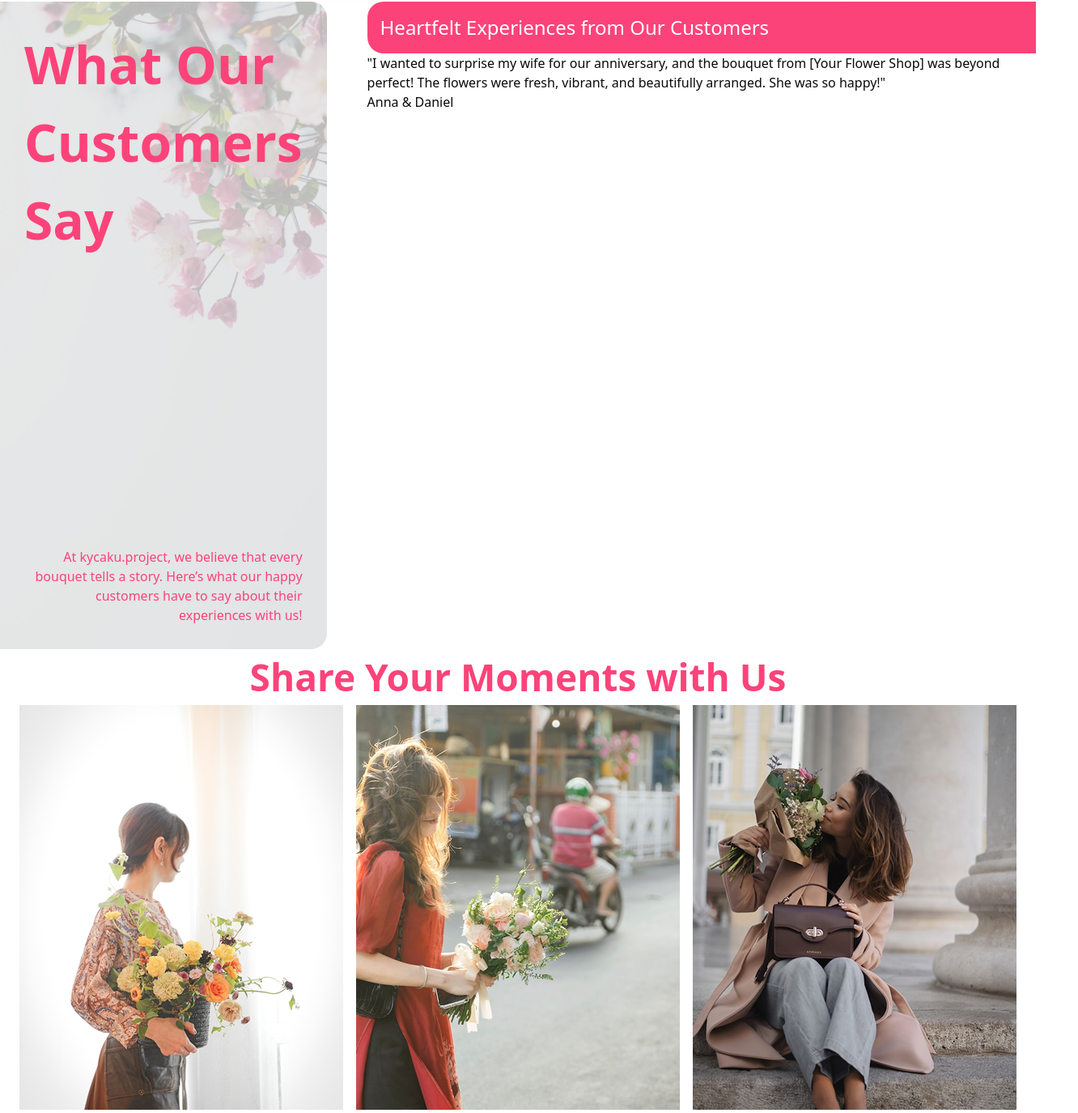
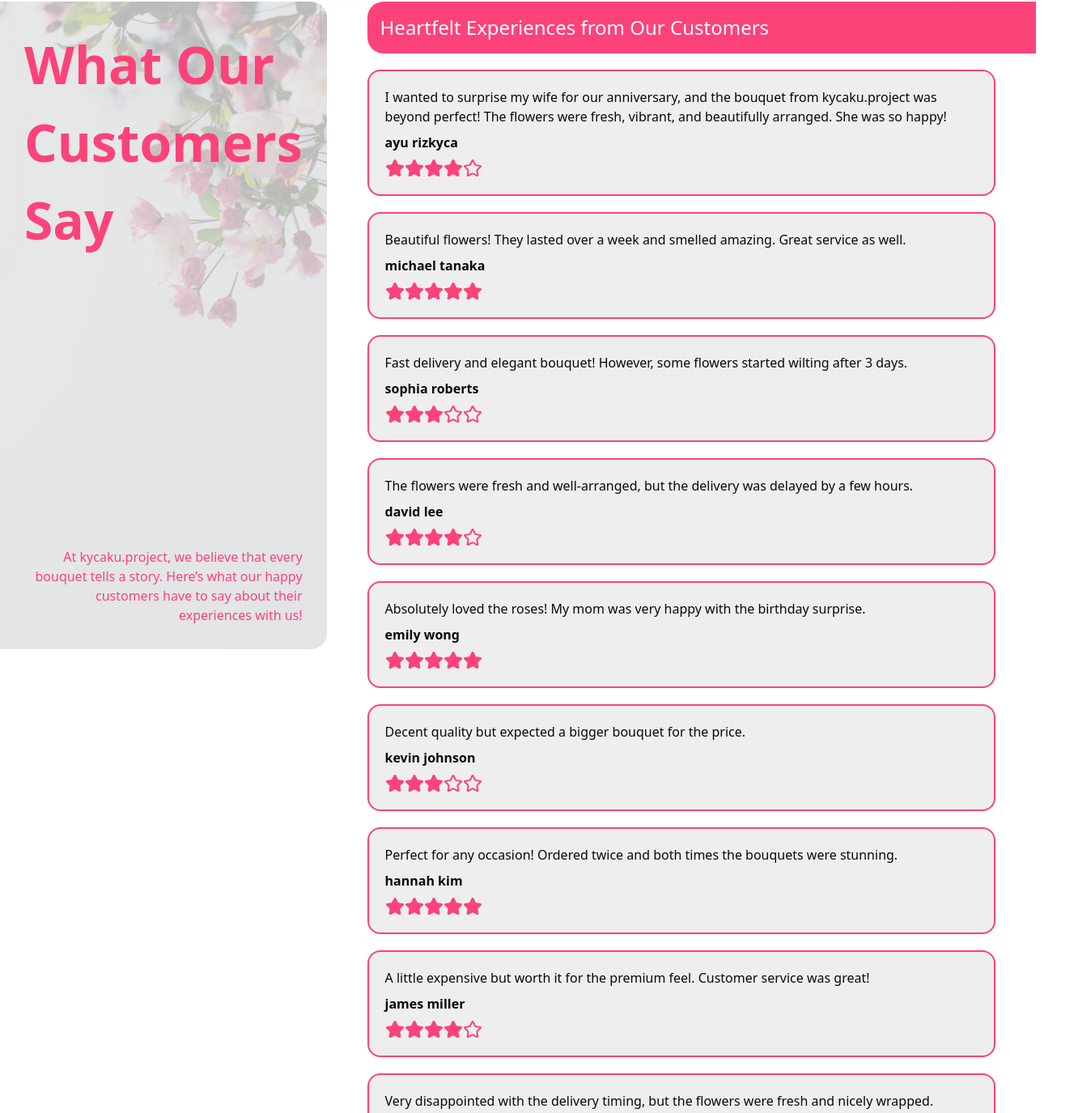
Before and after one commit to ayurizkyca/kycaku-project, a React (Vite) app: page /stories in a window 1280 px wide. Shown: the part 58-1433 px from the top of the page at 81% size, 1332 px wide, since content can reach past the window. Built offline with nearby package versions, Linux system fonts and the light colour scheme.

Commit message:
feat : add card reviews and update stories page

```diff
--- /dev/null
+++ b/src/component/CardReview.tsx
@@ -0,0 +1,29 @@
+import { Star } from 'lucide-react'
+import React from 'react'
+
+interface Props {
+  description: string,
+  username: string,
+  star: number
+}
+
+const CardReview: React.FC<Props> = ({ description, username, star }) => {
+  const totalStarts = 5;
+  return (
+    <div className='flex flex-col border-2 border-[#FB437A] p-[20px] gap-2 rounded-2xl bg-[#EEEEEE]'>
+      <p>{description}</p>
+      <p className='font-bold'>{username}</p>
+      <div className='flex'>
+        {Array.from({length: totalStarts}, (_, index) =>(
+          <Star
+            key={index}
+            fill={index < star ? '#FB437A' : 'none'}
+            color='#FB437A'
+          />
+        ))}
+      </div>
+    </div>
+  )
+}
+
+export default CardReview
--- a/src/data/dummyData.ts
+++ b/src/data/dummyData.ts
@@ -24,4 +24,84 @@ export const dataBenefit = [
     description: 'Experience easy online ordering and timely delivery.'
   },
 
-]
+];
+
+export const dataReviews = [
+  {
+    username: "ayu rizkyca",
+    review: {
+      description: "I wanted to surprise my wife for our anniversary, and the bouquet from kycaku.project was beyond perfect! The flowers were fresh, vibrant, and beautifully arranged. She was so happy!",
+      star: 4
+    }
+  },
+  {
+    username: "michael tanaka",
+    review: {
+      description: "Beautiful flowers! They lasted over a week and smelled amazing. Great service as well.",
+      star: 5
+    }
+  },
+  {
+    username: "sophia roberts",
+    review: {
+      description: "Fast delivery and elegant bouquet! However, some flowers started wilting after 3 days.",
+      star: 3
+    }
+  },
+  {
+    username: "david lee",
+    review: {
+      description: "The flowers were fresh and well-arranged, but the delivery was delayed by a few hours.",
+      star: 4
+    }
+  },
+  {
+    username: "emily wong",
+    review: {
+      description: "Absolutely loved the roses! My mom was very happy with the birthday surprise.",
+      star: 5
+    }
+  },
+  {
+    username: "kevin johnson",
+    review: {
+      description: "Decent quality but expected a bigger bouquet for the price.",
+      star: 3
+    }
+  },
+  {
+    username: "hannah kim",
+    review: {
+      description: "Perfect for any occasion! Ordered twice and both times the bouquets were stunning.",
+      star: 5
+    }
+  },
+  {
+    username: "james miller",
+    review: {
+      description: "A little expensive but worth it for the premium feel. Customer service was great!",
+      star: 4
+    }
+  },
+  {
+    username: "olivia martinez",
+    review: {
+      description: "Very disappointed with the delivery timing, but the flowers were fresh and nicely wrapped.",
+      star: 2
+    }
+  },
+  {
+    username: "daniel anderson",
+    review: {
+      description: "Elegant and classy! The bouquet smelled heavenly, and the presentation was top-notch.",
+      star: 5
+    }
+  },
+  {
+    username: "sarah evans",
+    review: {
+      description: "Good quality but overpriced. There are other cheaper alternatives with similar quality.",
+      star: 3
+    }
+  }
+];
--- a/src/pages/StoriesPage.tsx
+++ b/src/pages/StoriesPage.tsx
@@ -1,6 +1,9 @@
 import React from 'react'
 import Navbar from '../component/Navbar'
 import Button from '../component/Button'
+import { Star } from 'lucide-react'
+import CardReview from '../component/CardReview'
+import { dataReviews } from '../data/dummyData'
 
 const StoriesPage: React.FC = () => {
   return (
@@ -8,7 +11,7 @@ const StoriesPage: React.FC = () => {
       <Navbar />
       <section className='flex w-full gap-[50px]'>
         <div
-          className='w-1/2 h-[800px] bg-cover flex flex-col justify-between p-[30px] rounded-r-[20px]'
+          className='w-1/2 h-dvh bg-cover flex flex-col justify-between p-[30px] rounded-r-[20px]'
           style={{ backgroundImage: "url('src/assets/hero-stories.png')" }}
         >
           <h1 className='text-[64px] font-bold text-[#FB437A]'>What Our <br /> Customers <br /> Say</h1>
@@ -16,22 +19,27 @@ const StoriesPage: React.FC = () => {
         </div>
         <div>
           <h1 className='bg-[#FB437A] text-[#FFFFFF] p-4 rounded-l-[20px] text-2xl'>Heartfelt Experiences from Our Customers</h1>
-          <div>
-            <p>"I wanted to surprise my wife for our anniversary, and the bouquet from [Your Flower Shop] was beyond perfect! The flowers were fresh, vibrant, and beautifully arranged. She was so happy!"</p>
-            <p>Anna & Daniel</p>
+          <div className='flex flex-col mr-[50px] mt-[20px] gap-[20px]'>
+            {dataReviews.map((review)=>(
+              <CardReview
+                description={review.review.description}
+                username={review.username}
+                star={review.review.star}
+              />
+            ))}
           </div>
         </div>
       </section>
-      <section className='flex flex-col items-center'>
+      <section className='flex flex-col items-center gap-[50px] p-[100px]'>
         <h1 className='text-[#FB437A] text-[46px] font-bold'>Share Your Moments with Us</h1>
-        <div className='flex gap-4'>
+        <div className='flex gap-4 pt'>
           <img src="src/assets/testi-1.png" alt="testimoni" />
           <img src="src/assets/testi-2.png" alt="testimoni" />
           <img src="src/assets/testi-3.png" alt="testimoni" />
         </div>
         <div>
-          <p>We love seeing our flowers in your special moments! Tag us on Instagram @kycaku.project or use #kycakuproject to get featured on our page!</p>
-          <div className='flex items-center gap-4'>
+          <p className='text-[#FB437A] text-xl text-center'>We love seeing our flowers in your special moments! <br /> Tag us on Instagram <b>@kycaku.project</b> or use <b>#kycakuproject</b> to get featured on our page!</p>
+          <div className='flex justify-center gap-4 pt-[30px]'>
             <Button title='Order Now' variant='primary' />
             <Button title='Write a Review' variant='tertiary' />
           </div>
```
